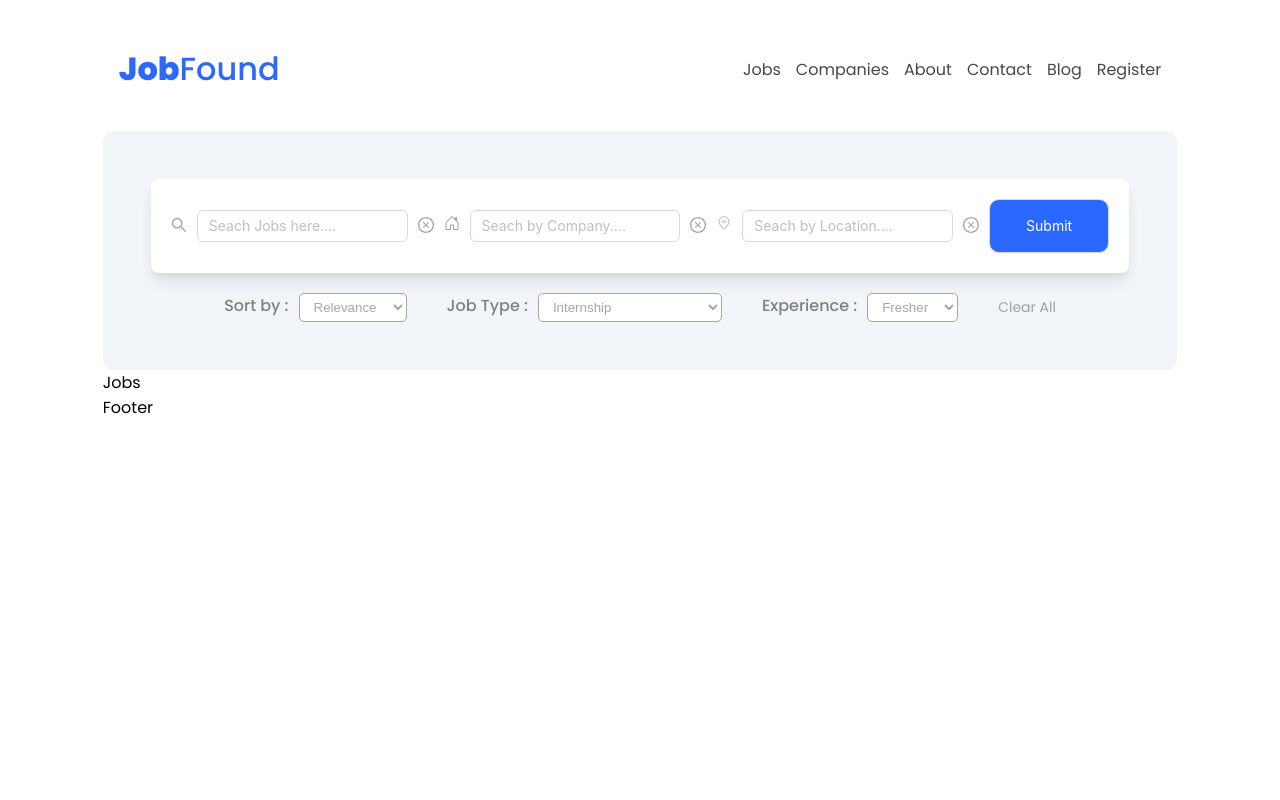
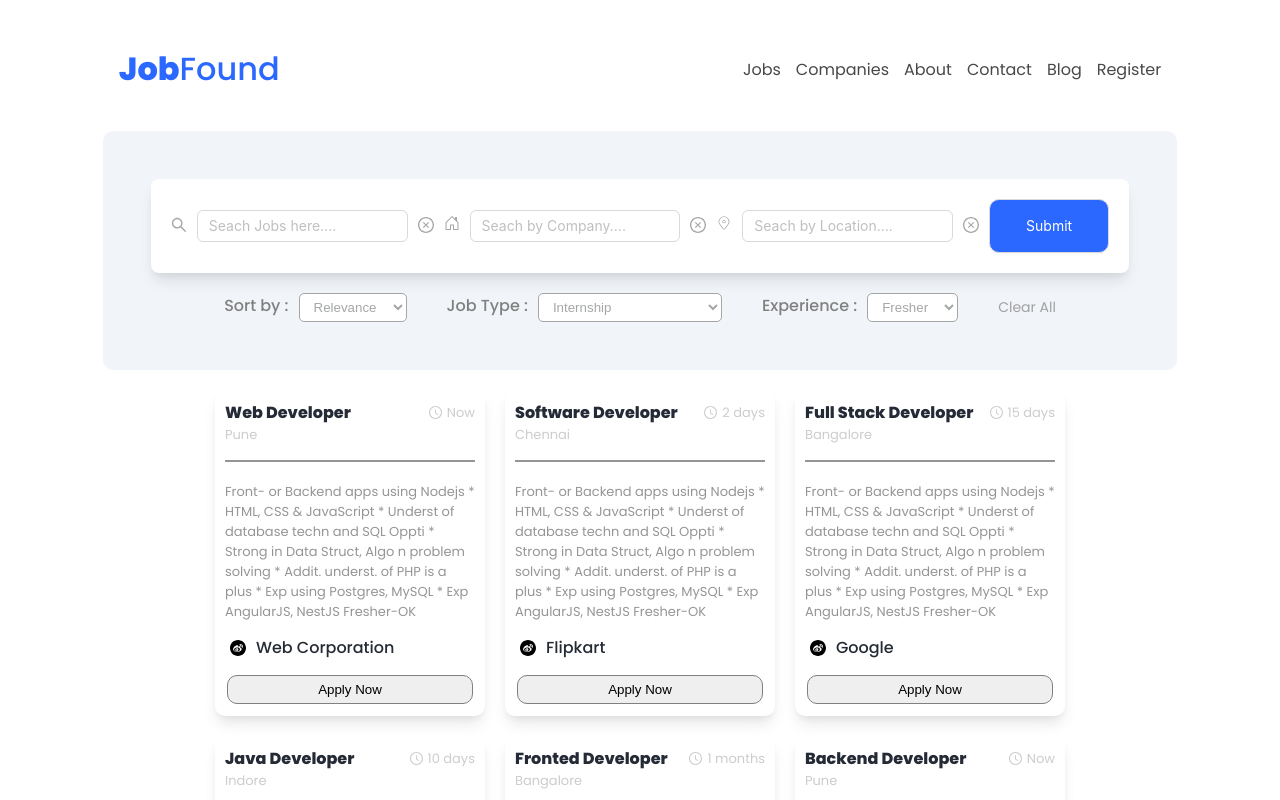
Before and after one commit to vaibh2723/JobFound-Recruitment-Website, a React (Vite) app: page / in a window 1280 px wide. Shown: the top 800 px of the page. Built offline with nearby package versions, Linux system fonts and the light colour scheme.

Commit message:
job card adding

```diff
--- a/src/Components/JobCardDiv/JobCard.jsx
+++ b/src/Components/JobCardDiv/JobCard.jsx
@@ -1,8 +1,95 @@
-import React from 'react'
+import React from 'react';
+import { ClockCircleOutlined, WeiboCircleOutlined } from "@ant-design/icons";
+
+const data = [
+  {
+    id: '1',
+    title: 'Web Developer',
+    time: 'Now',
+    location: 'Pune',
+    desc: 'Front- or Backend apps using Nodejs * HTML, CSS & JavaScript * Underst of database techn and SQL Oppti * Strong in Data Struct, Algo n problem solving * Addit. underst. of PHP is a plus * Exp using Postgres, MySQL * Exp AngularJS, NestJS Fresher-OK',
+    company: 'Web Corporation',
+  },
+  {
+    id: '2',
+    title: 'Software Developer',
+    time: '2 days',
+    location: 'Chennai ',
+    desc: 'Front- or Backend apps using Nodejs * HTML, CSS & JavaScript * Underst of database techn and SQL Oppti * Strong in Data Struct, Algo n problem solving * Addit. underst. of PHP is a plus * Exp using Postgres, MySQL * Exp AngularJS, NestJS Fresher-OK',
+    company: 'Flipkart',
+  },
+  {
+    id: '3',
+    title: 'Full Stack Developer',
+    time: '15 days',
+    location: 'Bangalore',
+    desc: 'Front- or Backend apps using Nodejs * HTML, CSS & JavaScript * Underst of database techn and SQL Oppti * Strong in Data Struct, Algo n problem solving * Addit. underst. of PHP is a plus * Exp using Postgres, MySQL * Exp AngularJS, NestJS Fresher-OK',
+    company: 'Google',
+  },
+  {
+    id: '4',
+    title: 'Java Developer',
+    time: '10 days',
+    location: 'Indore',
+    desc: 'Front- or Backend apps using Nodejs * HTML, CSS & JavaScript * Underst of database techn and SQL Oppti * Strong in Data Struct, Algo n problem solving * Addit. underst. of PHP is a plus * Exp using Postgres, MySQL * Exp AngularJS, NestJS Fresher-OK',
+    company: 'Accolite',
+  },
+  {
+    id: '5',
+    title: 'Fronted Developer',
+    time: '1 months',
+    location: 'Bangalore',
+    desc: 'Front- or Backend apps using Nodejs * HTML, CSS & JavaScript * Underst of database techn and SQL Oppti * Strong in Data Struct, Algo n problem solving * Addit. underst. of PHP is a plus * Exp using Postgres, MySQL * Exp AngularJS, NestJS Fresher-OK',
+    company: 'Oracle',
+  },
+  {
+    id: '6',
+    title: 'Backend Developer',
+    time: 'Now',
+    location: 'Pune',
+    desc: 'Front- or Backend apps using Nodejs * HTML, CSS & JavaScript * Underst of database techn and SQL Oppti * Strong in Data Struct, Algo n problem solving * Addit. underst. of PHP is a plus * Exp using Postgres, MySQL * Exp AngularJS, NestJS Fresher-OK',
+    company: 'Nvdia',
+  },
+];
 
 const JobCard = () => {
   return (
-    <div>Jobs</div>
+    <div>
+      <div className='job-container'>
+
+        {
+          data.map(({ id, title, time, location, desc, company }) => {
+            return (
+              <div className='job-items'>
+
+                <span className='job-container-span'>
+                  <span className='job-container-heading'>{title}</span>
+
+                  <span className='job-container-subheading'>
+                    <ClockCircleOutlined />{time}
+                  </span>
+
+                </span>
+
+                <span className='job-container-location'>{location}</span>
+
+                <span className='job-container-content'>{desc}</span>
+
+                <div className='job-container-company-name'>
+                  <WeiboCircleOutlined style={{ color: "black" }} />{company}
+                </div>
+
+                <button className='job-container-button'> Apply Now</button>
+              </div>
+
+            )
+
+          })
+        }
+
+
+      </div>
+    </div>
   )
 }
 
```
